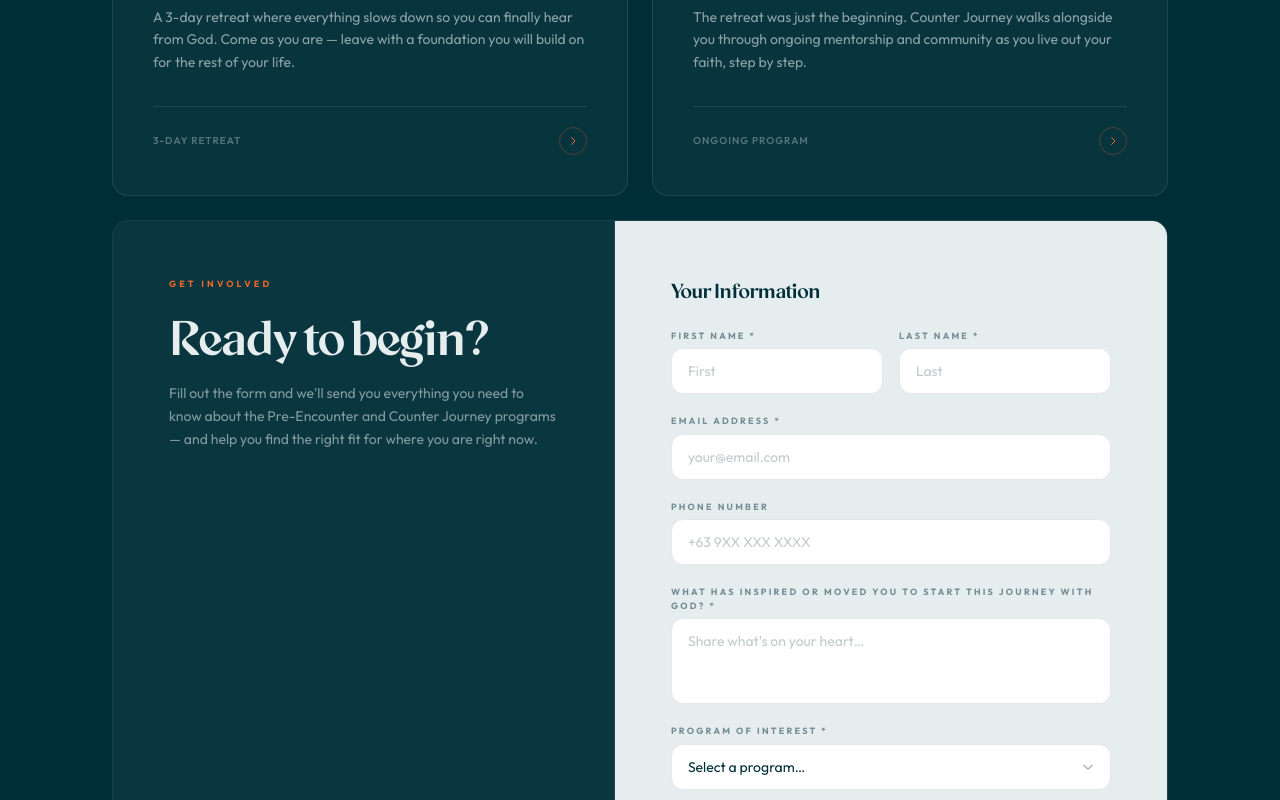
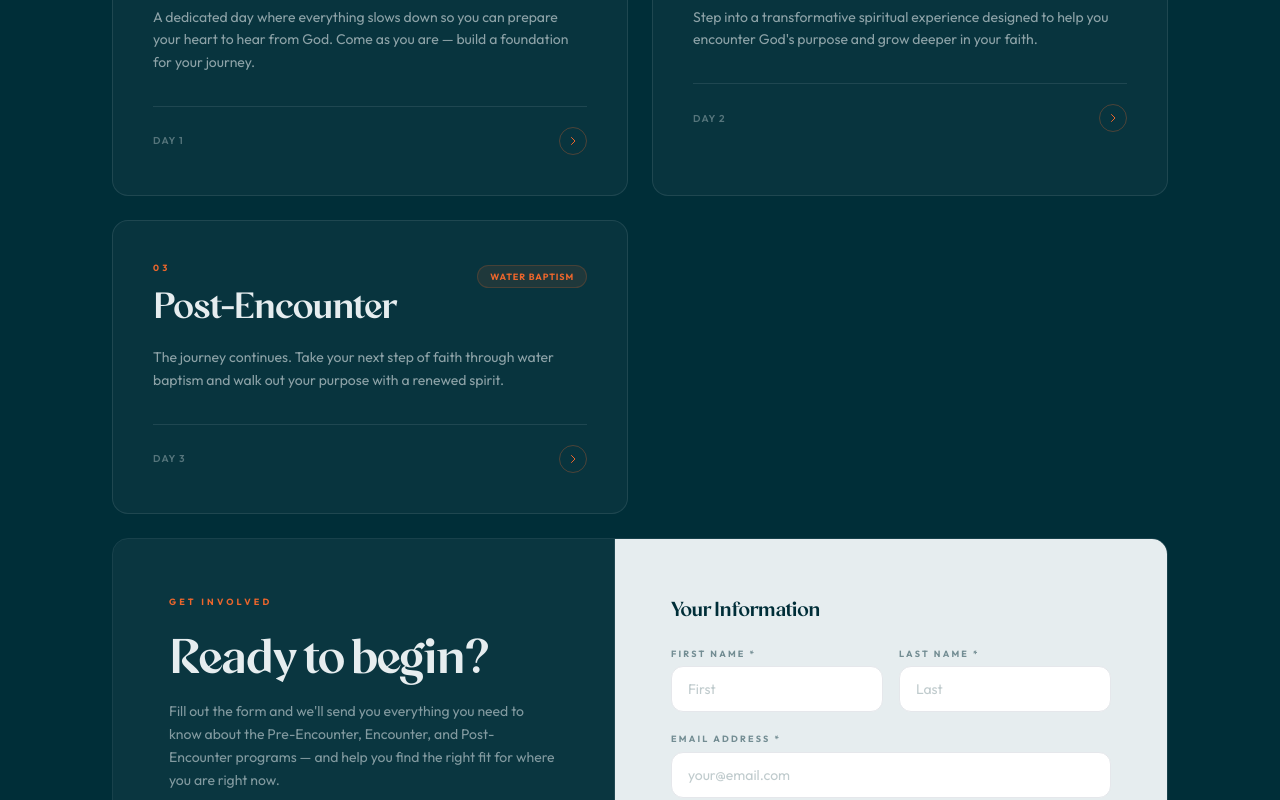
Before and after one commit to Alphaexplora-Church/WLCM-react-ui, a React (Vite) app: page /discover-purpose in a window 1280 px wide. Shown: the part 640-1440 px from the top of the page. Built offline with nearby package versions, Linux system fonts and the light colour scheme; no server answers.

Commit message:
fix dates and tag for events and announcement

```diff
--- a/src/features/Admin/AdminEvents.tsx
+++ b/src/features/Admin/AdminEvents.tsx
@@ -170,7 +170,11 @@ export default function AdminEvents() {
                                             title={event.title}
                                             category={event.category_content}
                                             meta={[
-                                                event.start_date ? `${event.start_date.date} · ${event.start_date.time}` : null,
+                                                event.start_date && event.end_date
+                                                    ? (event.start_date.date === event.end_date.date
+                                                        ? `${event.start_date.date} · ${event.start_date.time} - ${event.end_date.time}`
+                                                        : `${event.start_date.date} · ${event.start_date.time} - ${event.end_date.date} · ${event.end_date.time}`)
+                                                    : event.start_date ? `${event.start_date.date} · ${event.start_date.time}` : null,
                                                 event.location ?? null,
                                             ].filter(Boolean) as string[]}
                                             imageCount={event.media?.length ?? 0}
--- a/src/features/Engage/DiscoverPurpose/DiscoverPurpose.tsx
+++ b/src/features/Engage/DiscoverPurpose/DiscoverPurpose.tsx
@@ -121,7 +121,7 @@ const DiscoverPurpose = () => {
                   </h2>
                   <p className="text-soft-linen/55 text-sm leading-relaxed">
                     Fill out the form and we'll send you everything you need to
-                    know about the Pre-Encounter and Counter Journey programs —
+                    know about the Pre-Encounter, Encounter, and Post-Encounter programs —
                     and help you find the right fit for where you are right now.
                   </p>
                 </div>
@@ -243,36 +243,7 @@ const DiscoverPurpose = () => {
                         />
                       </div>
 
-                      {/* Program Select */}
-                      <div className="flex flex-col gap-1.5">
-                        <label className="font-sans text-[9px] uppercase tracking-[0.25em] font-bold text-midnight-teal/50">
-                          Program of Interest *
-                        </label>
-                        <div className="relative">
-                          <select
-                            name="program"
-                            required
-                            value={form.program}
-                            onChange={handleChange}
-                            className="w-full px-4 py-3 rounded-xl border border-midnight-teal/12 bg-white focus:outline-none focus:border-harvest-orange focus:ring-2 focus:ring-harvest-orange/15 font-sans text-sm text-midnight-teal appearance-none transition-all"
-                          >
-                            <option value="">Select a program…</option>
-                            <option value="pre-encounter">01 — Pre-Encounter (3-day Retreat)</option>
-                            <option value="counter-journey">02 — Counter Journey (Ongoing)</option>
-                            <option value="both">Both Programs</option>
-                          </select>
-                          {/* Chevron */}
-                          <svg
-                            className="absolute right-4 top-1/2 -translate-y-1/2 w-3.5 h-3.5 text-midnight-teal/35 pointer-events-none"
-                            viewBox="0 0 24 24"
-                            fill="none"
-                            stroke="currentColor"
-                            strokeWidth={2.5}
-                          >
-                            <path strokeLinecap="round" strokeLinejoin="round" d="M19 9l-7 7-7-7" />
-                          </svg>
-                        </div>
-                      </div>
+
 
                       {/* How did you hear */}
                       <div className="flex flex-col gap-1.5">
--- a/src/features/Engage/DiscoverPurpose/types/discoverPurpose.constants.ts
+++ b/src/features/Engage/DiscoverPurpose/types/discoverPurpose.constants.ts
@@ -5,17 +5,25 @@ export const DISCOVER_PURPOSE_PROGRAMS: Program[] = [
     number: '01',
     title: 'Pre-Encounter',
     description:
-      'A 3-day retreat where everything slows down so you can finally hear from God. Come as you are — leave with a foundation you will build on for the rest of your life.',
-    duration: '3-day Retreat',
+      'A dedicated day where everything slows down so you can prepare your heart to hear from God. Come as you are — build a foundation for your journey.',
+    duration: 'Day 1',
     tag: 'Foundation',
   },
   {
     number: '02',
-    title: 'Counter Journey',
+    title: 'Encounter',
     description:
-      'The retreat was just the beginning. Counter Journey walks alongside you through ongoing mentorship and community as you live out your faith, step by step.',
-    duration: 'Ongoing Program',
-    tag: 'Discipleship',
+      'Step into a transformative spiritual experience designed to help you encounter God\'s purpose and grow deeper in your faith.',
+    duration: 'Day 2',
+    tag: 'Experience',
+  },
+  {
+    number: '03',
+    title: 'Post-Encounter',
+    description:
+      'The journey continues. Take your next step of faith through water baptism and walk out your purpose with a renewed spirit.',
+    duration: 'Day 3',
+    tag: 'Water Baptism',
   },
 ];
 
--- a/src/features/Experience/events/Events.tsx
+++ b/src/features/Experience/events/Events.tsx
@@ -109,10 +109,10 @@ const Events = () => {
                   <div className={`relative z-20 h-full w-14 md:w-20 bg-[#E6EDEF] flex flex-col items-center justify-center
                   ${align === 'left' ? 'rounded-r-2xl mr-auto' : 'rounded-l-2xl ml-auto'}
                 `}>
-                    <span className={`text-lg md:text-xl font-bold tracking-widest -rotate-90 whitespace-nowrap
+                    <span className={`text-sm md:text-lg font-bold tracking-widest -rotate-90 whitespace-nowrap
                     ${color === 'orange' ? 'text-[#F5841A]' : 'text-[#002E38]'}
                   `}>
-                      {event.start_date?.time ?? ''}
+                      {event.start_date?.time ?? ''}{event.end_date?.time ? ` - ${event.end_date.time}` : ''}
                     </span>
                   </div>
 
@@ -122,8 +122,13 @@ const Events = () => {
                 `}>
                     <div className="flex items-center gap-2 mb-2">
                       <span className="text-[#F5841A] bg-black/20 px-2 py-1 rounded text-[10px] md:text-xs font-bold uppercase tracking-widest backdrop-blur-sm border border-[#F5841A]/30">
-                        {event.start_date?.date ?? ''}
+                        {event.start_date?.date ?? ''}{event.end_date?.date && event.end_date.date !== event.start_date?.date ? ` - ${event.end_date.date}` : ''}
                       </span>
+                      {event.category_content && (
+                        <span className="text-teal-400 bg-black/20 px-2 py-1 rounded text-[10px] md:text-xs font-bold uppercase tracking-widest backdrop-blur-sm border border-teal-400/30">
+                          {event.category_content}
+                        </span>
+                      )}
                       {event.location && (
                         <span className="text-[#E6EDEF]/70 text-[10px] md:text-xs font-bold uppercase tracking-widest">
                           • {event.location}
@@ -200,9 +205,9 @@ const Events = () => {
                           {note.category_content}
                         </span>
                       )}
-                      {note.start_date && (
+                      {note.start_date?.date && (
                         <span className="text-[#E6EDEF]/50 font-mono text-xs uppercase tracking-widest mt-1">
-                          {new Date(note.start_date).toLocaleDateString('en-US', { month: 'short', day: '2-digit' }).toUpperCase()}
+                          {new Date(note.start_date.date).toLocaleDateString('en-US', { month: 'short', day: '2-digit' }).toUpperCase()}
                         </span>
                       )}
                     </div>
```
